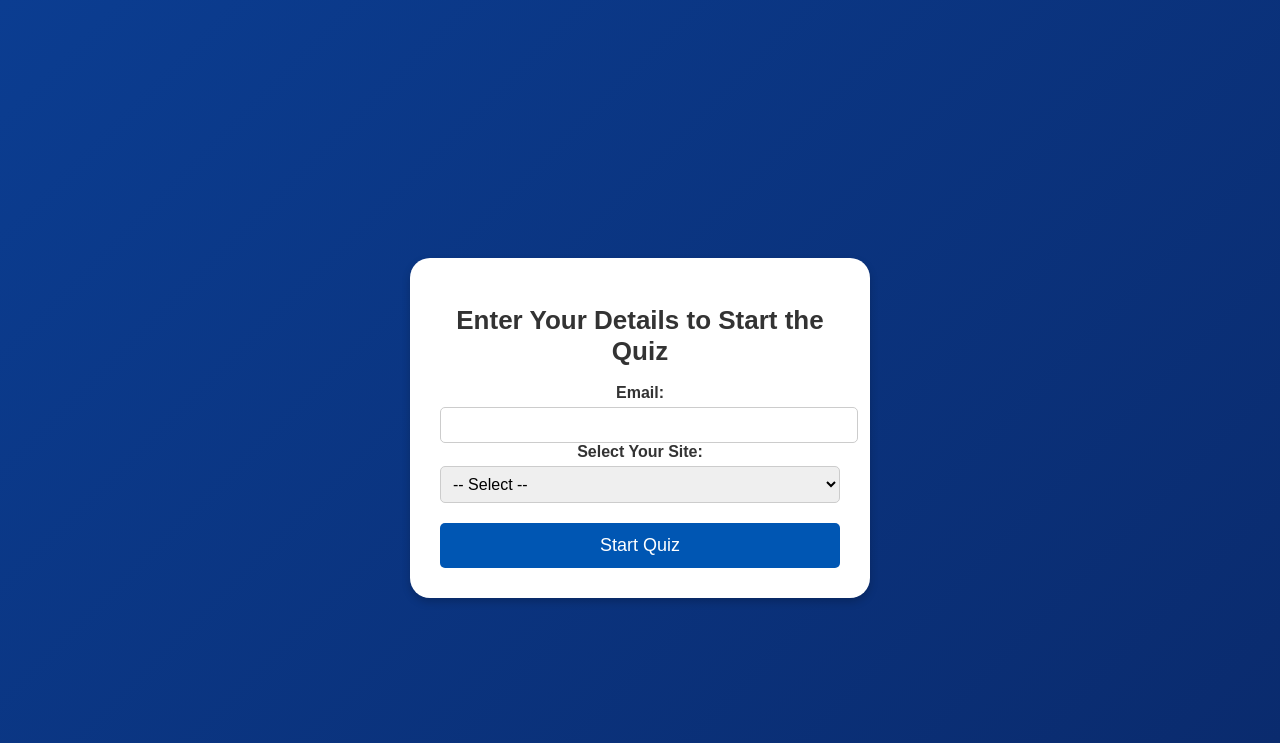
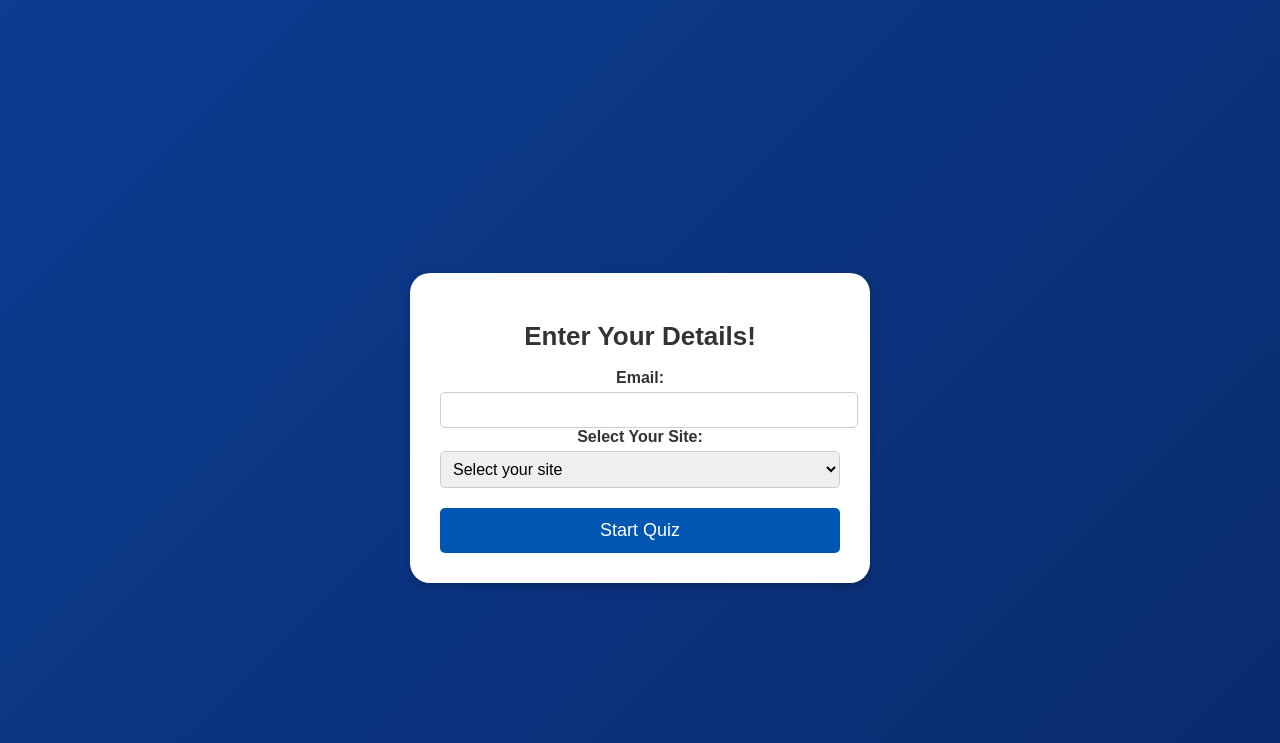
Before and after one commit to iamspok/DLC, a Flask app: page / in a window 1280 px wide. Shown: the top 743 px of the page. Run offline with Flask 3, Linux system fonts and the light colour scheme; some web fonts are replaced.

Commit message:
Update start.html

```diff
--- a/DLC/templates/start.html
+++ b/DLC/templates/start.html
@@ -54,19 +54,22 @@
 </head>
 <body>
     <div class="quiz-container">
-        <h1>Enter Your Details to Start the Quiz</h1>
+        <h1>Enter Your Details!</h1>
 
         <form action="{{ url_for('index') }}" method="post">
             <label for="email">Email:</label>
             <input type="email" id="email" name="email" required>
 
             <label for="site">Select Your Site:</label>
-            <select id="site" name="site" required>
-                <option value="">-- Select --</option>
-                <option value="Site A">Site A</option>
-                <option value="Site B">Site B</option>
-                <option value="Site C">Site C</option>
-            </select>
+            <select name="site" required>
+            <option value="" disabled selected>Select your site</option>
+            <option value="Cary CRC">Cary CRC</option>
+            <option value="Newcastle CRC">Newcastle CRC</option>
+            <option value="Pune CRC">Pune CRC</option>
+            <option value="5CA">5CA</option>
+            <option value="Concentrix">Concentrix</option>
+            <option value="PTW">PTW</option>
+        </select>
 
             <button type="submit">Start Quiz</button>
         </form>
```
